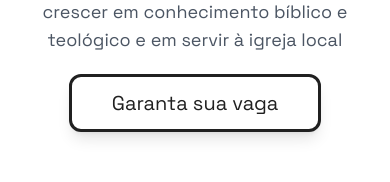
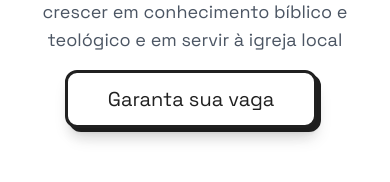
Before and after one commit to filipeveronezi/trinitas, a Next.js app: page / in a window 390 px wide. Shown: the part 342-524 px from the top of the page. Built offline with nearby package versions, Linux system fonts and the light colour scheme.

Commit message:
feat: better button styling on mobile

```diff
--- a/components/Button.tsx
+++ b/components/Button.tsx
@@ -5,13 +5,13 @@ interface ButtonProps extends ButtonHTMLAttributes<HTMLButtonElement> {
 }
 
 const colorClassNames = {
-  white: 'bg-white text-black border-black shadow-lg lg:hover:drop-shadow-[4px_4px_0_rgba(32,32,32,1)]',
-  black: 'bg-black text-white border-white lg:hover:drop-shadow-[4px_4px_0_rgba(255,255,255,1)]'
+  white: 'bg-white text-black border-black shadow-lg drop-shadow-[4px_4px_0_rgba(32,32,32,1)] lg:drop-shadow-none lg:hover:drop-shadow-[4px_4px_0_rgba(32,32,32,1)]',
+  black: 'bg-black text-white border-white drop-shadow-[4px_4px_0_rgba(255,255,255,1)] lg:drop-shadow-none lg:hover:drop-shadow-[4px_4px_0_rgba(255,255,255,1)]'
 }
 
 export function Button({ color, ...props }: ButtonProps) {
   return (
-    <button {...props} className={`${colorClassNames[color]} flex items-center justify-center rounded-xl border-[3px] px-10 py-3 text-xl lg:text-2xl lg:hover:translate-y-[-4px] lg:hover:translate-x-[-4px] lg:active:translate-x-0 lg:active:translate-y-0 lg:active:drop-shadow-none`}>
+    <button {...props} className={`${colorClassNames[color]} flex translate-y-[-4px] translate-x-[-4px] items-center justify-center rounded-xl border-[3px] px-10 py-3 text-xl active:translate-x-0 active:translate-y-0 active:drop-shadow-none lg:translate-x-0 lg:translate-y-0 lg:text-2xl lg:hover:translate-y-[-4px] lg:hover:translate-x-[-4px]`}>
       {props.children}
     </button>
   )
```
